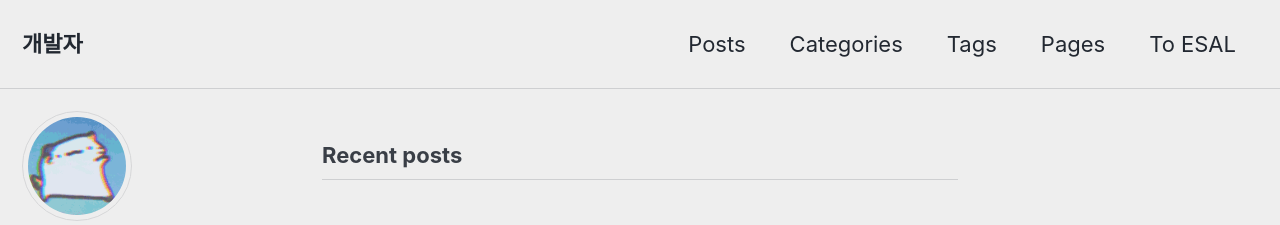
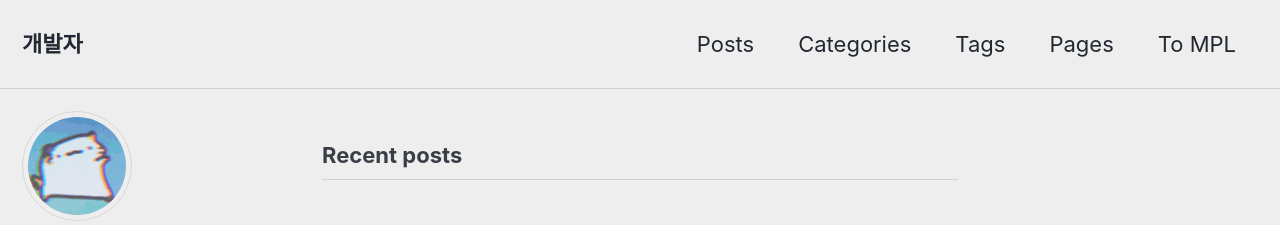
Before and after one commit to Joinkang/JoInKang.github.io, a Jekyll site: the page built from index.html, in a window 1280 px wide. Shown: the top 225 px of the page. Built offline with Jekyll 4.4.1, drawn with Linux system fonts in a browser that asks for light colours; cached includes are drawn as plain includes; the list of posts is cut into pages by our own code.

Commit message:
Update navigation.yml
change the Homepage address

```diff
--- a/_data/navigation.yml
+++ b/_data/navigation.yml
@@ -8,5 +8,5 @@ main:
     url: /tags/
   - title: "Pages"
     url: /page-archive/
-  - title: "To ESAL"
-    url: https://sites.google.com/view/esalkw/home
+  - title: "To MPL"
+    url: http://mpl.kw.ac.kr/
```
